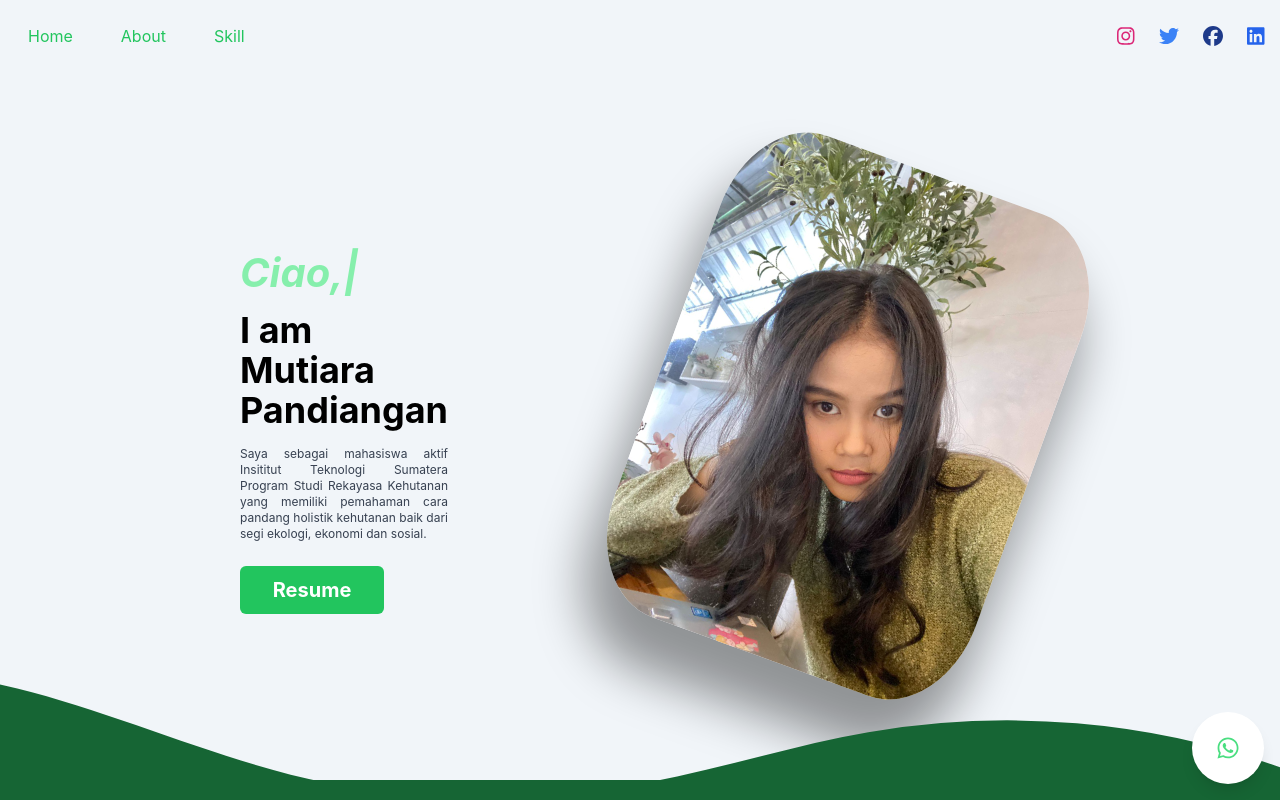
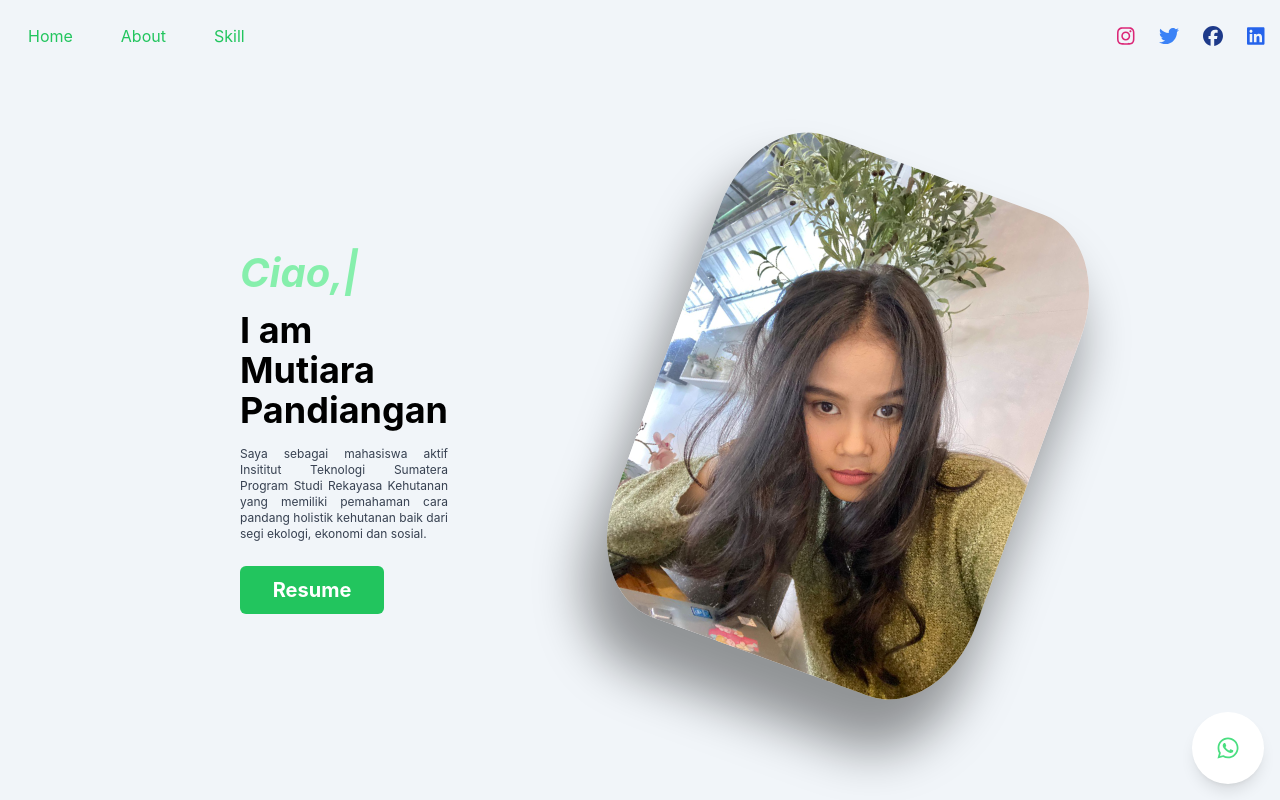
Before and after one commit to wheelyu/Mutiara-porto, a React (Create React App) app: page / in a window 1280 px wide. Shown: the top 800 px of the page. Built offline with nearby package versions, Linux system fonts and the light colour scheme.

Commit message:
coba yg ini bang

```diff
--- a/src/App.js
+++ b/src/App.js
@@ -37,6 +37,7 @@ function App() {
     <div className="App">
       <Navbar />
       <ContentWithImage />
+
       <CustomShapeDivider />
       <About />
       <Skill />
--- a/src/components/CustomShapeDivider.js
+++ b/src/components/CustomShapeDivider.js
@@ -28,7 +28,7 @@ const CustomShapeDivider = () => {
   }, []);
 
   return (
-    <div className="absolute bottom-0 left-0 w-full overflow-hidden leading-none transform rotate-180 bg-transparent">
+    <div className="relative bottom-0 left-0 w-full overflow-hidden leading-none transform rotate-180 bg-transparent">
       <svg
         className="relative block h-36 transform rotate-y-180 animate-slide-up"
         data-name="Layer 1"
--- a/src/components/about.js
+++ b/src/components/about.js
@@ -15,7 +15,7 @@ const About = () => {
     });
   }, []);
   return (
-    <div className="bg-green-800 h-screen relative z-20 top-[-20px]" id="about">
+    <div className="bg-green-800 h-screen relative z-20 " id="about">
       <div
         data-aos="fade-up"
         data-aos-duration="2000"
```
